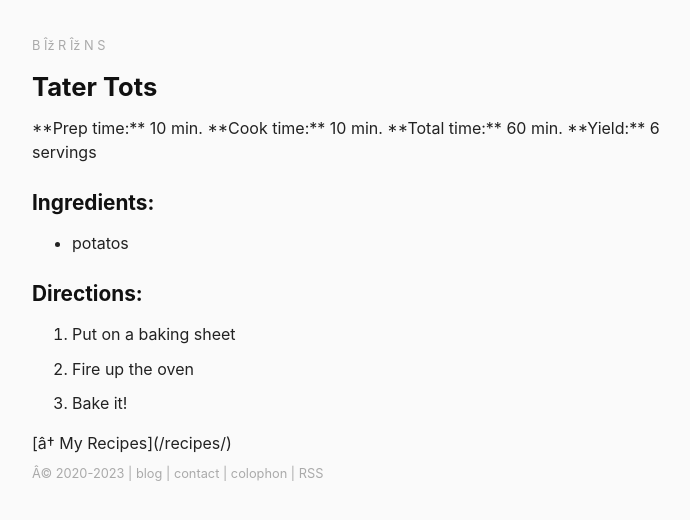
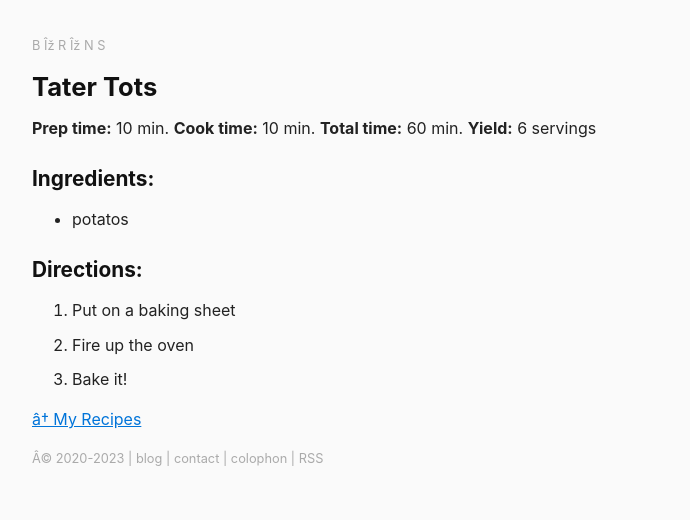
Before and after one commit to berensp/berensp.github.io, a Jekyll site: the page built from _recipes/tater-tots.md, in a window 1280 px wide. Shown: the top 520 px of the page, without its empty margins (288-978 px from the left). Built offline with Jekyll 4.4.1, drawn with Linux system fonts in a browser that asks for light colours; a script that is not in the unit is left out.

Commit message:
Update recipe.html

```diff
--- a/_layouts/recipe.html
+++ b/_layouts/recipe.html
@@ -11,14 +11,14 @@
 
 <h1>{{ page.title | escape }}</h1>
 
-**Prep time:** {{ page.preptime }} min.
-**Cook time:** {{ page.preptime }} min.
-**Total time:** {{ totaltime }} min.
-**Yield:** {{ page.yield }}
+<b>Prep time:</b> {{ page.preptime }} min.
+<b>Cook time:</b> {{ page.preptime }} min.
+<b>Total time:</b> {{ totaltime }} min.
+<b>Yield:</b> {{ page.yield }}
 
 {{ content }}
 
-[← My Recipes](/recipes/)
+<p><a href="/recipes/">← My Recipes</a>
 
 {%- include footer.html -%}
 
```
